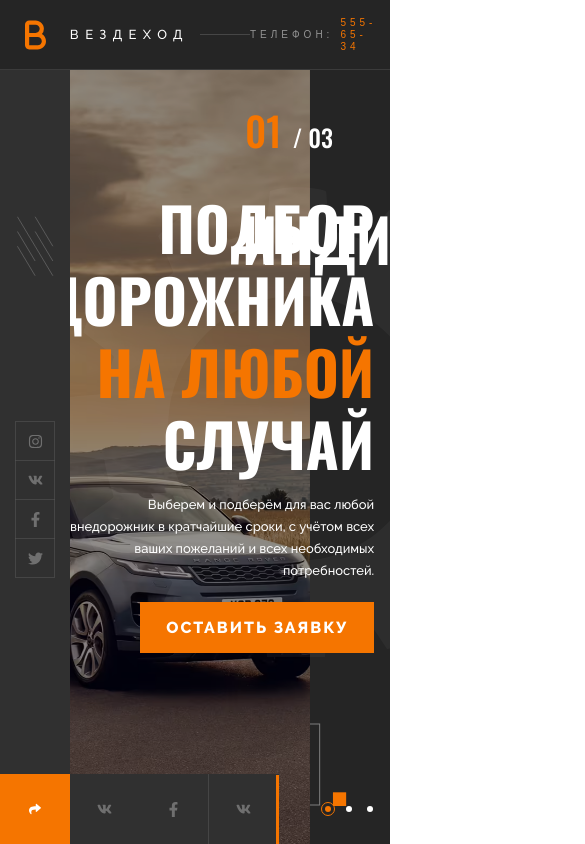
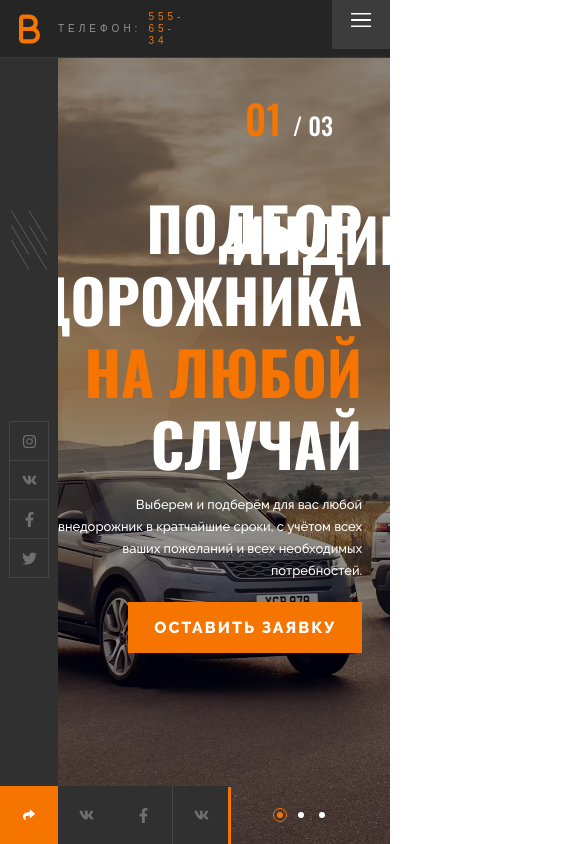
Before and after one commit to ITfrontTop/Create-Cool-Slider-lang-rover-, a website: page app/index.html in a window 390 px wide. Shown: the top 844 px of the page, 585 px wide, since content can reach past the window. Drawn offline with nearby package versions, Linux system fonts and the light colour scheme; files that its build step writes are made by us from their sources.

Commit message:
start adaptive

```diff
--- a/app/index.html
+++ b/app/index.html
@@ -4,7 +4,7 @@
 <head>
     <meta charset="UTF-8">
     <meta http-equiv="X-UA-Compatible" content="IE=edge">
-    <meta name="viewport" content="width=device-width, initial-scale=1.0">
+    <meta name="viewport" content="width=device-width, initial-scale=1.0, minimum-scale=1.0, maximum-scale=1.0, user-scalable=no">
     <title>Create Cool Slider</title>
     <link rel="stylesheet" href="css/style.min.css">
 </head>
--- a/app/scss/style.scss
+++ b/app/scss/style.scss
@@ -584,3 +584,83 @@ textarea.form-input {
 .modal-footer {
     text-align: center;
 }
+
+
+/*media*/
+/*@media (max-width: 992px) {
+
+}
+
+@media (max-width: 768px) {
+
+}*/
+
+@media(max-width: 576px) {
+    .top-line__address, .top-line__separator {
+        display: none;
+    }
+    .logo__text {
+        display: none;
+    }
+    .menu-botton-container {
+        flex: 1 0 0;
+    }
+    .top-line__decoration {
+        display: none;
+    }
+    .top-line {
+        justify-content: space-between;
+    }
+    .home-header {
+        padding-top: $size-sm;
+    }
+    .top-line {
+        height: $size-sm;
+    }
+    .logo__img-wrapper {
+        width: $size-sm;
+        height: $size-sm;
+    }
+    .logo {
+        flex: 1 0 0;
+    }
+    .menu-botton-container {
+        height: $size-sm;
+    }
+    .menu-button {
+        width: $size-sm;
+        height: $size-sm;
+    }
+    .home-aside {
+        width: $size-sm;
+        padding-top: $size-sm;
+    }
+    .home-aside__share-icon {
+        width: $size-sm;
+        flex: 0 0 $size-sm;
+    }
+    .slider-container {
+        padding-left: $size-sm;
+    }
+    .slider-bottom {
+        left: $size-sm;
+        height: $size-sm;
+        width: 100%;
+    }
+    .slider-share__item {
+        width: $size-sm;
+        height: $size-sm;
+    }
+    .slider-text {
+        height: calc(100% - #{$size-sm});
+    }
+    .slider-pagination {
+        height: $size-sm;
+    }
+    .slider-scrollbar {
+        display: none;
+    }
+    .slider-img {
+        width: 100%;
+    }
+}
--- a/app/scss/vars.scss
+++ b/app/scss/vars.scss
@@ -4,7 +4,8 @@ $textcolor: #333;
 $dark: #303030;
 $deep: #252525;
 $lineheight: 1.7;
-$size: 70px;
+$size: 75px;
+$size-sm: 58px;
 $border-opacity: .1;
 
 
```
